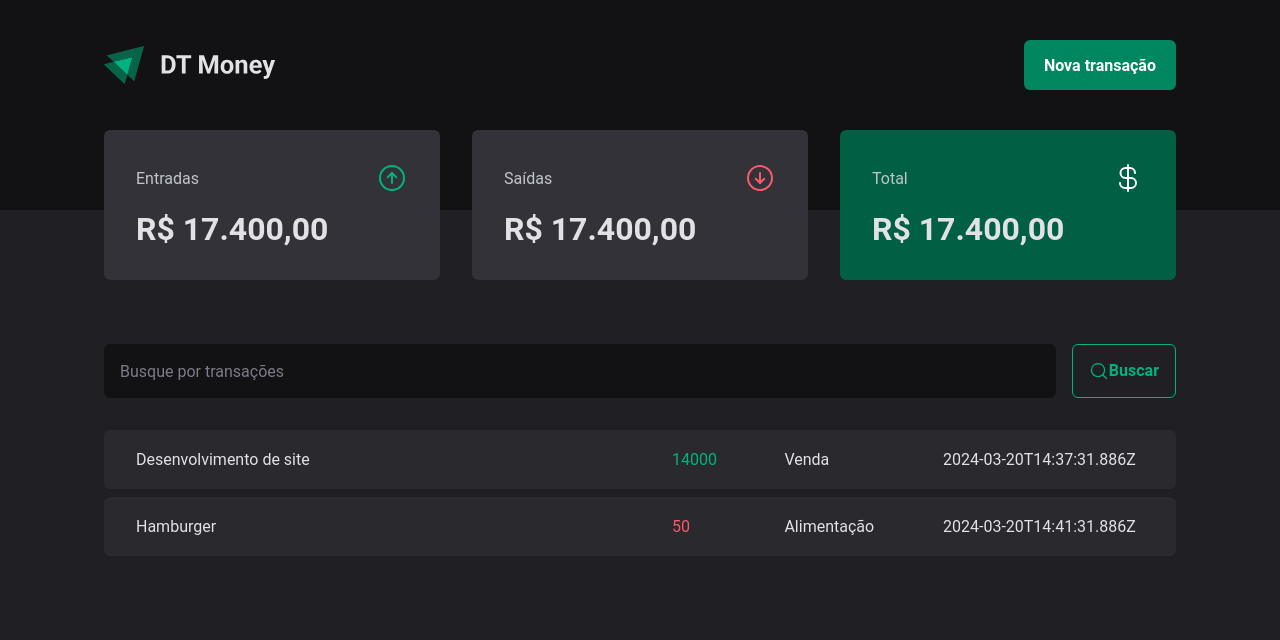
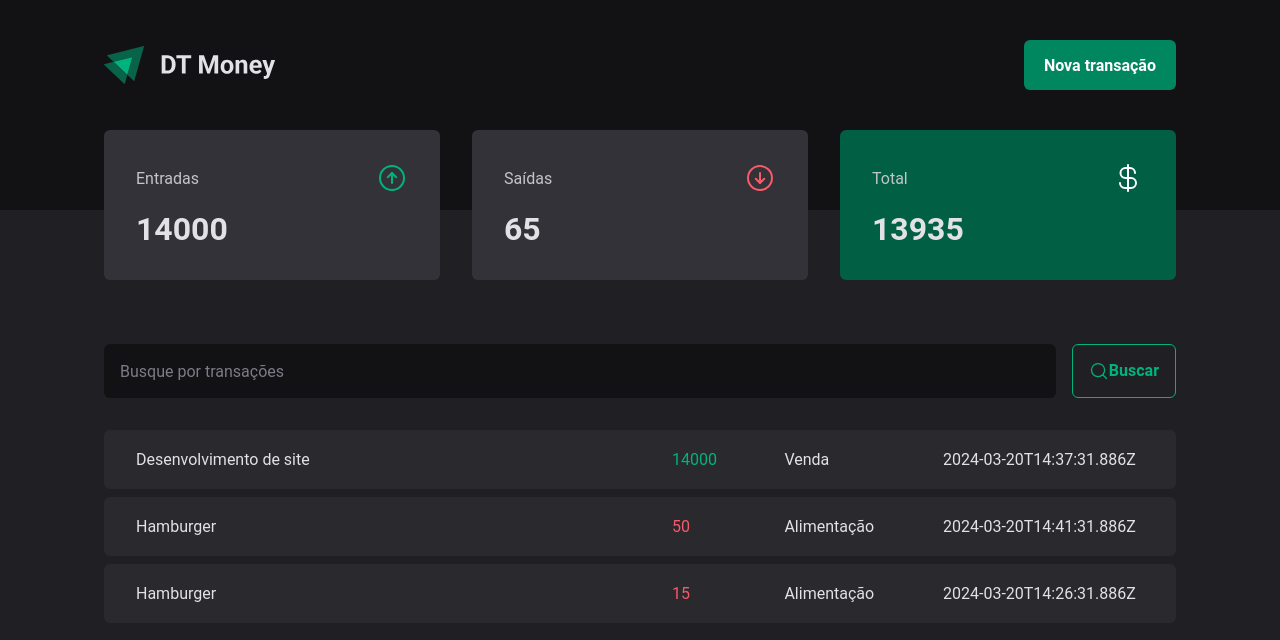
Before and after one commit to marcos-de-melo/03-dt-money, a React app: page / in a window 1280 px wide. Shown: the top 640 px of the page. Built offline with nearby package versions, Linux system fonts and the light colour scheme; data requests are answered from the project's data file; the HTML template or start-up script is replaced by a standard one.

Commit message:
Formatando valores

```diff
--- a/server.json
+++ b/server.json
@@ -16,5 +16,14 @@
       "price": 50,
       "createdAt": "2024-03-20T14:41:31.886Z"
     }
+    ,
+    {
+      "id": 3,
+      "description": "Hamburger",
+      "type": "outcome",
+      "category": "Alimentação",
+      "price": 15,
+      "createdAt": "2024-03-20T14:26:31.886Z"
+    }
   ]
 }
--- a/src/components/Summary/index.tsx
+++ b/src/components/Summary/index.tsx
@@ -1,7 +1,32 @@
 import { ArrowCircleDown, ArrowCircleUp, CurrencyDollar } from "phosphor-react";
 import { SummaryContainer, SummaryCard } from "./styles";
+import { useContext } from "react";
+import { TransactionsContext } from "../../contexts/TransactionsContext";
 
 export function Summary() {
+  const { transactions } = useContext(TransactionsContext);
+
+  const summary = transactions.reduce(
+    (acc, transaction ) => {
+
+      if(transaction.type === 'income'){
+        acc.income += transaction.price;
+        acc.total += transaction.price;
+      } else{
+        acc.outcome += transaction.price;
+        acc.total -= transaction.price;
+
+      }
+
+    return acc;
+    },
+    {
+    income: 0,
+    outcome: 0,
+    total: 0,
+  });
+
+  console.log(transactions);
   return (
     <SummaryContainer>
       <SummaryCard>
@@ -10,7 +35,7 @@
           <ArrowCircleUp size={32} color="#00b37e" />
         </header>
 
-        <strong>R$ 17.400,00</strong>
+        <strong>{summary.income}</strong>
       </SummaryCard>
       <SummaryCard>
         <header>
@@ -18,7 +43,7 @@
           <ArrowCircleDown size={32} color="#f75a68" />
         </header>
 
-        <strong>R$ 17.400,00</strong>
+        <strong>{summary.outcome}</strong>
       </SummaryCard>
       <SummaryCard variant="green">
         <header>
@@ -26,7 +51,7 @@
           <CurrencyDollar size={32} color="#fff" />
         </header>
 
-        <strong>R$ 17.400,00</strong>
+        <strong>{summary.total}</strong>
       </SummaryCard>
     </SummaryContainer>
   );
--- a/src/pages/Transactions/index.tsx
+++ b/src/pages/Transactions/index.tsx
@@ -1,4 +1,4 @@
-import { useContext, useEffect, useState } from "react";
+import { useContext} from "react";
 import { Header } from "../../components/Header";
 import { Summary } from "../../components/Summary";
 import { SearchForm } from "./components/SearchForm";
@@ -10,6 +10,7 @@
 export function Transactions() {
 
   const {transactions} = useContext(TransactionsContext)
+
   return (
     <div>
       <Header />
```
Also changed, not shown: src/contexts/TransactionsContext.tsx (+6 -6 lines). Lines whose indentation alone changed are shown as unchanged.
